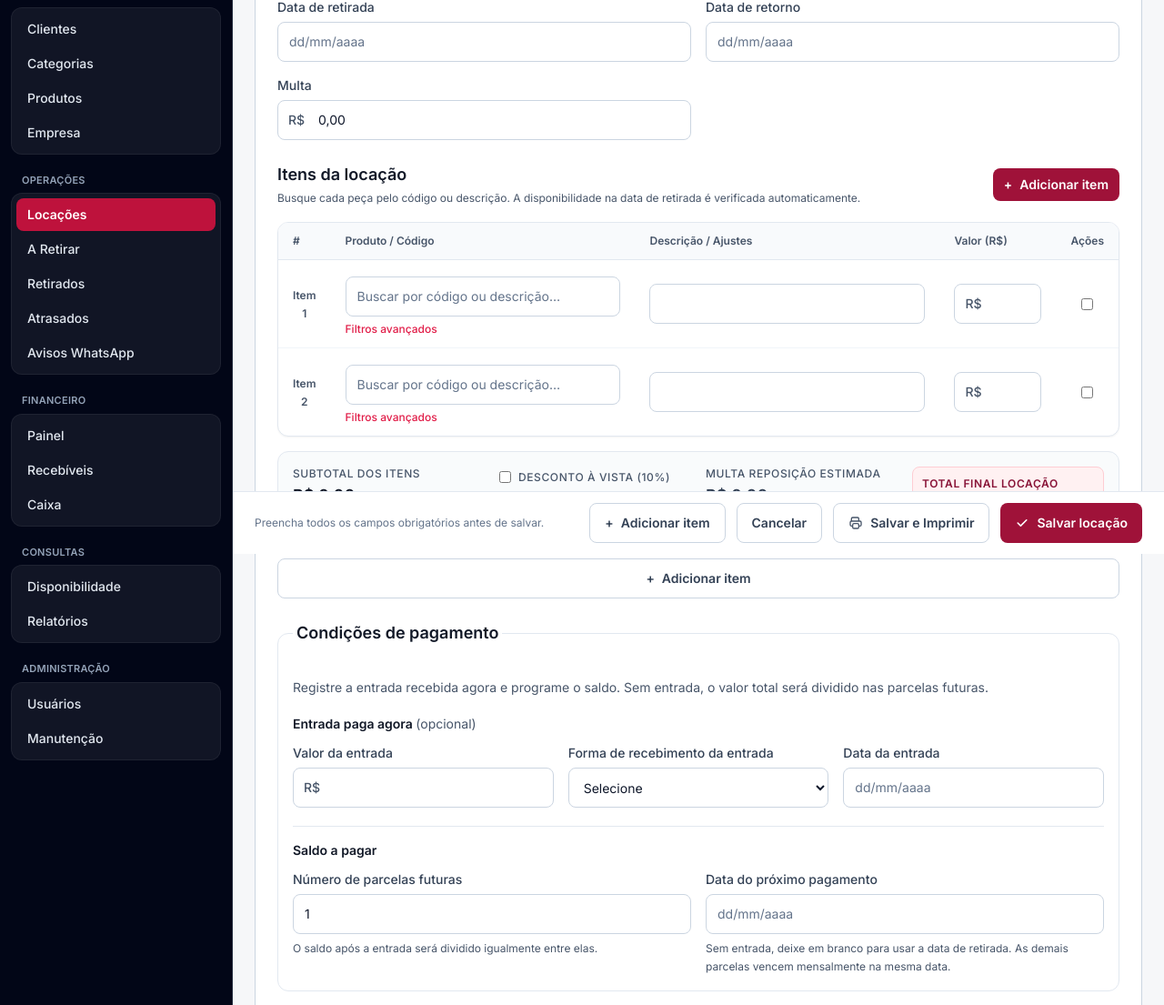
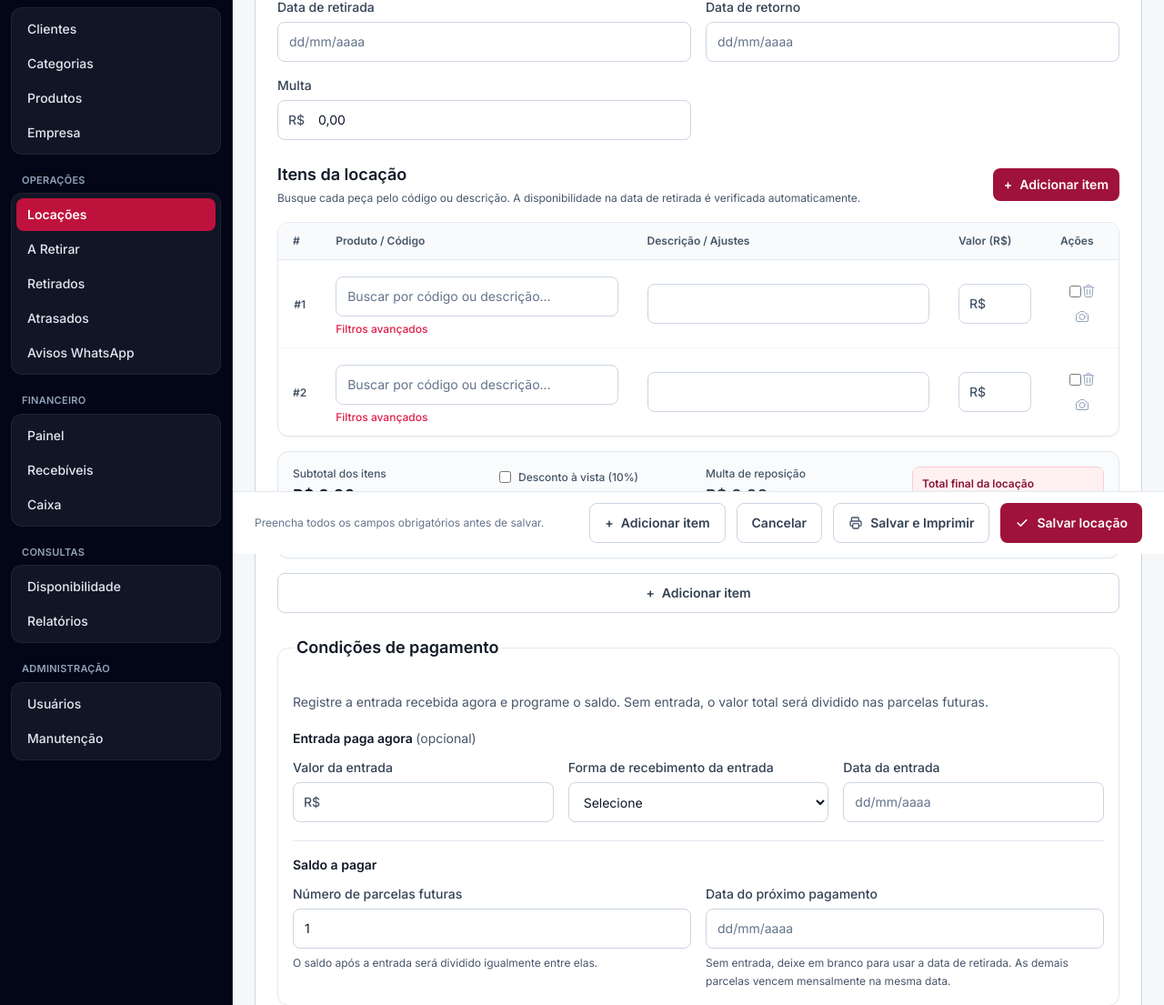
Before and after one commit to elvertoni/noivaecia, a Django app: page /locacoes/nova/ in a window 1280 px wide. Shown: the part 191-1296 px from the top of the page at 91% size. Run offline with Django 5.2, Linux system fonts and the light colour scheme; the visitor is signed in with stand-in values (Sample User, id 1); style sheets or scripts are compiled from the project's sources; some libraries are stand-ins or nearby versions.

Commit message:
fix(rentals): resolve audit findings for rental form accessibility, mobile responsiveness and proof photo upload

```diff
--- a/rentals/tests_footer_ui.py
+++ b/rentals/tests_footer_ui.py
@@ -77,7 +77,7 @@ class RentalFooterUITests(TestCase):
             'grid',
             'w-full',
             'min-w-0',
-            'grid-cols-2',
+            'grid-cols-1',
             'sm:flex',
             'sm:w-auto',
         }.issubset(button_group_classes))
--- a/templates/rentals/rental_form.html
+++ b/templates/rentals/rental_form.html
@@ -113,25 +113,26 @@
         <!-- High-Density Items Table Shell -->
         <div class="mt-4 table-shell overflow-x-auto rounded-xl border border-slate-200 bg-white shadow-sm">
           <table class="data-table w-full text-left border-collapse">
-            <thead>
+            <thead class="hidden sm:table-header-group">
               <tr class="border-b border-slate-200 bg-slate-50 text-xs font-semibold text-slate-600">
-                <th class="w-12 px-3 py-2.5 text-center">#</th>
-                <th class="min-w-[240px] px-3 py-2.5">Produto / Código</th>
-                <th class="min-w-[200px] px-3 py-2.5">Descrição / Ajustes</th>
-                <th class="w-32 px-3 py-2.5 text-right">Valor (R$)</th>
-                <th class="w-16 px-3 py-2.5 text-center">Ações</th>
+                <th class="w-10 px-3 py-2.5 text-center">#</th>
+                <th class="px-3 py-2.5">Produto / Código</th>
+                <th class="px-3 py-2.5">Descrição / Ajustes</th>
+                <th class="w-28 px-3 py-2.5 text-right">Valor (R$)</th>
+                <th class="w-20 px-3 py-2.5 text-center">Ações</th>
               </tr>
             </thead>
             <tbody id="item-forms" class="divide-y divide-slate-100 text-sm">
               {% for item_form in items %}
                 {# Skip blank, unsaved rows on re-render so leftover empty items never pile up. #}
                 {% if not items.is_bound or item_form.instance.pk or item_form.has_changed %}
-                <tr class="item-form transition-colors hover:bg-slate-50/80">
-                  <td class="px-3 py-2 text-center font-medium text-slate-500 align-middle">
+                <tr class="item-form flex flex-col gap-2 p-3 sm:table-row sm:p-0 transition-colors hover:bg-slate-50/80">
+                  <td class="hidden sm:table-cell px-3 py-2 text-center font-medium text-slate-500 align-middle" data-label="#">
                     {{ item_form.id }}
                     <span class="item-index text-xs font-semibold text-slate-600">#{{ forloop.counter }}</span>
                   </td>
-                  <td class="px-3 py-2 align-top">
+                  <td class="block sm:table-cell sm:px-3 sm:py-2 sm:align-top" data-label="Produto">
+                    {{ item_form.id }}
                     <div class="field-group product-search-field mb-0">
                       {{ item_form.product }}
                       <div class="relative">
@@ -143,6 +144,7 @@
                                aria-autocomplete="list"
                                aria-expanded="false"
                                aria-required="true"
+                               aria-label="Produto"
                                {% if item_form.product.errors %}aria-invalid="true" aria-describedby="{{ item_form.product.id_for_label }}-error"{% endif %}>
                         <div class="product-search-results autocomplete-results hidden" role="listbox"></div>
                       </div>
@@ -153,23 +155,44 @@
                       {% if item_form.product.errors %}<p id="{{ item_form.product.id_for_label }}-error" class="field-error text-xs mt-1" role="alert">{{ item_form.product.errors|striptags }}</p>{% endif %}
                     </div>
                   </td>
-                  <td class="px-3 py-2 align-top">
+                  <td class="block sm:table-cell sm:px-3 sm:py-2 sm:align-top" data-label="Descrição">
                     <div class="field-group mb-0">
                       {{ item_form.description|render_field }}
                       {% if item_form.description.errors %}<p class="field-error text-xs mt-1" role="alert">{{ item_form.description.errors|striptags }}</p>{% endif %}
                     </div>
                   </td>
-                  <td class="px-3 py-2 align-top">
+                  <td class="block sm:table-cell sm:px-3 sm:py-2 sm:align-top" data-label="Valor">
                     <div class="field-group mb-0">
                       {{ item_form.value|render_field }}
                       {% if item_form.value.errors %}<p class="field-error text-xs mt-1" role="alert">{{ item_form.value.errors|striptags }}</p>{% endif %}
                     </div>
                   </td>
-                  <td class="px-3 py-2 text-center align-top">
-                    <label class="touch-target inline-flex items-center justify-center p-1 text-rose-600 hover:text-rose-800 cursor-pointer" title="Remover item" for="{{ item_form.DELETE.id_for_label }}">
+                  <td class="flex items-center gap-2 sm:table-cell sm:px-3 sm:py-2 sm:text-center sm:align-top" data-label="Ações">
+                    <label class="inline-flex items-center justify-center rounded-md p-1.5 text-slate-400 hover:bg-rose-50 hover:text-rose-600 cursor-pointer transition-colors" title="Remover item" for="{{ item_form.DELETE.id_for_label }}">
                       {{ item_form.DELETE }}
-                      <span class="sr-only">Remover</span>
+                      <svg class="h-4 w-4" fill="none" viewBox="0 0 24 24" stroke-width="1.5" stroke="currentColor" aria-hidden="true">
+                        <path stroke-linecap="round" stroke-linejoin="round" d="m14.74 9-.346 9m-4.788 0L9.26 9m9.968-3.21c.342.052.682.107 1.022.166m-1.022-.165L18.16 19.673a2.25 2.25 0 0 1-2.244 2.077H8.084a2.25 2.25 0 0 1-2.244-2.077L4.772 5.79m14.456 0a48.108 48.108 0 0 0-3.478-.397m-12 .562c.34-.059.68-.114 1.022-.165m0 0a48.11 48.11 0 0 1 3.478-.397m7.5 0v-.916c0-1.18-.91-2.164-2.09-2.201a51.964 51.964 0 0 0-3.32 0c-1.18.037-2.09 1.022-2.09 2.201v.916m7.5 0a48.667 48.667 0 0 0-7.5 0" />
+                      </svg>
+                      <span class="text-xs text-rose-600 sm:hidden">Remover</span>
                     </label>
+                    <label class="inline-flex items-center justify-center rounded-md p-1.5 text-slate-400 hover:bg-sky-50 hover:text-sky-600 cursor-pointer transition-colors btn-photo-toggle" title="Foto de comprovação">
+                      <svg class="h-4 w-4" fill="none" viewBox="0 0 24 24" stroke-width="1.5" stroke="currentColor" aria-hidden="true">
+                        <path stroke-linecap="round" stroke-linejoin="round" d="M6.827 6.175A2.31 2.31 0 0 1 5.186 7.23c-.38.054-.757.112-1.134.175C2.999 7.58 2.25 8.507 2.25 9.574V18a2.25 2.25 0 0 0 2.25 2.25h15A2.25 2.25 0 0 0 21.75 18V9.574c0-1.067-.75-1.994-1.802-2.169a47.865 47.865 0 0 0-1.134-.175 2.31 2.31 0 0 1-1.64-1.055l-.822-1.316a2.192 2.192 0 0 0-1.736-1.039 48.774 48.774 0 0 0-5.232 0 2.192 2.192 0 0 0-1.736 1.04l-.821 1.316Z" />
+                        <path stroke-linecap="round" stroke-linejoin="round" d="M16.5 12.75a4.5 4.5 0 1 1-9 0 4.5 4.5 0 0 1 9 0ZM18.75 10.5h.008v.008h-.008V10.5Z" />
+                      </svg>
+                      <span class="text-xs text-sky-600 sm:hidden">Foto</span>
+                    </label>
+                  </td>
+                </tr>
+                <!-- Photo upload row (hidden by default) -->
+                <tr class="item-photo-row hidden bg-slate-50/50">
+                  <td colspan="5" class="px-4 py-2">
+                    <div class="field-group mb-0">
+                      <label class="field-label text-xs" for="{{ item_form.proof_photo_upload.id_for_label }}">{{ item_form.proof_photo_upload.label }}</label>
+                      {{ item_form.proof_photo_upload|render_field }}
+                      {% if item_form.proof_photo_upload.help_text %}<p class="field-help text-xs">{{ item_form.proof_photo_upload.help_text }}</p>{% endif %}
+                      {% if item_form.proof_photo_upload.errors %}<p class="field-error text-xs" role="alert">{{ item_form.proof_photo_upload.errors|striptags }}</p>{% endif %}
+                    </div>
                   </td>
                 </tr>
                 {% endif %}
@@ -179,25 +202,26 @@
         </div>
 
         <!-- Resumo de Totais da Locação em Tempo Real -->
-        <div class="mt-4 rounded-xl border border-slate-200 bg-slate-50/80 p-4 shadow-xs">
+        <div class="mt-4 rounded-xl border border-slate-200 bg-slate-50/80 p-4 shadow-sm">
           <div class="grid grid-cols-1 gap-4 sm:grid-cols-2 lg:grid-cols-4">
             <div>
-              <p class="text-xs font-medium text-app-muted uppercase tracking-wider">Subtotal dos Itens</p>
+              <p class="text-xs font-medium text-app-muted">Subtotal dos itens</p>
               <p id="subtotal-display" class="text-lg font-semibold text-app-ink mt-0.5">R$ 0,00</p>
             </div>
             <div>
-              <label class="inline-flex items-center gap-2 text-xs font-medium text-app-muted uppercase tracking-wider cursor-pointer" for="apply-cash-discount">
+              <label class="inline-flex items-center gap-2 text-xs font-medium text-app-muted cursor-pointer" for="apply-cash-discount">
                 <input type="checkbox" id="apply-cash-discount" class="rounded border-slate-300 text-rose-600 focus:ring-rose-500">
-                Desconto à Vista (10%)
+                Desconto à vista (10%)
               </label>
               <p id="discount-display" class="text-lg font-semibold text-emerald-600 mt-0.5">R$ 0,00</p>
+              <p class="text-[10px] text-app-muted">Apenas referência visual, não altera o valor salvo</p>
             </div>
             <div>
-              <p class="text-xs font-medium text-app-muted uppercase tracking-wider">Multa Reposição Estimada</p>
+              <p class="text-xs font-medium text-app-muted">Multa de reposição</p>
               <p id="penalty-display" class="text-lg font-semibold text-slate-700 mt-0.5">R$ 0,00</p>
             </div>
             <div class="rounded-lg bg-rose-50 border border-rose-200 p-2.5 text-right sm:text-left">
-              <p class="text-xs font-semibold text-rose-900 uppercase tracking-wider">Total Final Locação</p>
+              <p class="text-xs font-semibold text-rose-900">Total final da locação</p>
               <p id="total-final-display" class="text-xl font-bold text-rose-700 mt-0.5">R$ 0,00</p>
             </div>
           </div>
@@ -281,7 +305,7 @@
   {% if not has_payments %}
     <p class="mr-auto hidden text-xs text-slate-500 sm:block">Preencha todos os campos obrigatórios antes de salvar.</p>
   {% endif %}
-  <div id="rental-action-buttons" class="grid w-full min-w-0 grid-cols-2 gap-2 sm:flex sm:w-auto sm:items-center sm:gap-3">
+  <div id="rental-action-buttons" class="grid w-full min-w-0 grid-cols-1 gap-2 sm:flex sm:w-auto sm:items-center sm:gap-3">
     <button type="button"
             id="add-item-footer"
             class="btn btn-secondary min-w-0 w-full px-2 sm:w-auto sm:px-4"
@@ -316,12 +340,13 @@
 
 <template id="empty-form">
   {% with f=items.empty_form %}
-  <tr class="item-form transition-colors hover:bg-slate-50/80">
-    <td class="px-3 py-2 text-center font-medium text-slate-500 align-middle">
+  <tr class="item-form flex flex-col gap-2 p-3 sm:table-row sm:p-0 transition-colors hover:bg-slate-50/80">
+    <td class="hidden sm:table-cell px-3 py-2 text-center font-medium text-slate-500 align-middle">
       {{ f.id }}
-      <span class="item-index text-xs font-semibold text-slate-600">#__prefix__</span>
+      <span class="item-index text-xs font-semibold text-slate-600">#</span>
     </td>
-    <td class="px-3 py-2 align-top">
+    <td class="block sm:table-cell sm:px-3 sm:py-2 sm:align-top">
+      {{ f.id }}
       <div class="field-group product-search-field mb-0">
         {{ f.product }}
         <div class="relative">
@@ -331,7 +356,8 @@
                  role="combobox"
                  aria-autocomplete="list"
                  aria-expanded="false"
-                 aria-required="true">
+                 aria-required="true"
+                 aria-label="Produto">
           <div class="product-search-results autocomplete-results hidden" role="listbox"></div>
         </div>
         <div class="mt-1 flex items-center justify-between gap-2">
@@ -340,21 +366,41 @@
         <div class="availability-badge hidden mt-1 rounded-md border px-2 py-1 text-xs" role="status" aria-live="polite"></div>
       </div>
     </td>
-    <td class="px-3 py-2 align-top">
+    <td class="block sm:table-cell sm:px-3 sm:py-2 sm:align-top">
       <div class="field-group mb-0">
         {{ f.description|render_field }}
       </div>
     </td>
-    <td class="px-3 py-2 align-top">
+    <td class="block sm:table-cell sm:px-3 sm:py-2 sm:align-top">
       <div class="field-group mb-0">
         {{ f.value|render_field }}
       </div>
     </td>
-    <td class="px-3 py-2 text-center align-top">
-      <label class="touch-target inline-flex items-center justify-center p-1 text-rose-600 hover:text-rose-800 cursor-pointer" title="Remover item" for="{{ f.DELETE.id_for_label }}">
+    <td class="flex items-center gap-2 sm:table-cell sm:px-3 sm:py-2 sm:text-center sm:align-top">
+      <label class="inline-flex items-center justify-center rounded-md p-1.5 text-slate-400 hover:bg-rose-50 hover:text-rose-600 cursor-pointer transition-colors" title="Remover item" for="{{ f.DELETE.id_for_label }}">
         {{ f.DELETE }}
-        <span class="sr-only">Remover</span>
+        <svg class="h-4 w-4" fill="none" viewBox="0 0 24 24" stroke-width="1.5" stroke="currentColor" aria-hidden="true">
+          <path stroke-linecap="round" stroke-linejoin="round" d="m14.74 9-.346 9m-4.788 0L9.26 9m9.968-3.21c.342.052.682.107 1.022.166m-1.022-.165L18.16 19.673a2.25 2.25 0 0 1-2.244 2.077H8.084a2.25 2.25 0 0 1-2.244-2.077L4.772 5.79m14.456 0a48.108 48.108 0 0 0-3.478-.397m-12 .562c.34-.059.68-.114 1.022-.165m0 0a48.11 48.11 0 0 1 3.478-.397m7.5 0v-.916c0-1.18-.91-2.164-2.09-2.201a51.964 51.964 0 0 0-3.32 0c-1.18.037-2.09 1.022-2.09 2.201v.916m7.5 0a48.667 48.667 0 0 0-7.5 0" />
+        </svg>
+        <span class="text-xs text-rose-600 sm:hidden">Remover</span>
       </label>
+      <label class="inline-flex items-center justify-center rounded-md p-1.5 text-slate-400 hover:bg-sky-50 hover:text-sky-600 cursor-pointer transition-colors btn-photo-toggle" title="Foto de comprovação">
+        <svg class="h-4 w-4" fill="none" viewBox="0 0 24 24" stroke-width="1.5" stroke="currentColor" aria-hidden="true">
+          <path stroke-linecap="round" stroke-linejoin="round" d="M6.827 6.175A2.31 2.31 0 0 1 5.186 7.23c-.38.054-.757.112-1.134.175C2.999 7.58 2.25 8.507 2.25 9.574V18a2.25 2.25 0 0 0 2.25 2.25h15A2.25 2.25 0 0 0 21.75 18V9.574c0-1.067-.75-1.994-1.802-2.169a47.865 47.865 0 0 0-1.134-.175 2.31 2.31 0 0 1-1.64-1.055l-.822-1.316a2.192 2.192 0 0 0-1.736-1.039 48.774 48.774 0 0 0-5.232 0 2.192 2.192 0 0 0-1.736 1.04l-.821 1.316Z" />
+          <path stroke-linecap="round" stroke-linejoin="round" d="M16.5 12.75a4.5 4.5 0 1 1-9 0 4.5 4.5 0 0 1 9 0ZM18.75 10.5h.008v.008h-.008V10.5Z" />
+        </svg>
+        <span class="text-xs text-sky-600 sm:hidden">Foto</span>
+      </label>
+    </td>
+  </tr>
+  <!-- Photo upload row for new items (hidden by default) -->
+  <tr class="item-photo-row hidden bg-slate-50/50">
+    <td colspan="5" class="px-4 py-2">
+      <div class="field-group mb-0">
+        <label class="field-label text-xs" for="{{ f.proof_photo_upload.id_for_label }}">{{ f.proof_photo_upload.label }}</label>
+        {{ f.proof_photo_upload|render_field }}
+        {% if f.proof_photo_upload.help_text %}<p class="field-help text-xs">{{ f.proof_photo_upload.help_text }}</p>{% endif %}
+      </div>
     </td>
   </tr>
   {% endwith %}
@@ -654,146 +700,41 @@
   const container = document.getElementById('item-forms');
   const tpl = document.getElementById('empty-form');
 
-  function updateSummaryPreview(row) {
-    const summaryCard = row.querySelector('.item-summary-card');
-    if (!summaryCard) return;
+  // updateSummaryPreview is no longer needed — items are inline in the data table.
+  function updateSummaryPreview(row) { /* noop — table layout has no summary cards */ }
 
-    const productSelect = row.querySelector('select[name$="-product"]');
-    const searchInput = row.querySelector('.product-search-input');
-    const descInput = row.querySelector('input[name$="-description"]');
-    const valueInput = row.querySelector('input[name$="-value"]');
-
-    const titleEl = summaryCard.querySelector('.summary-product-title');
-    const descEl = summaryCard.querySelector('.summary-product-details');
-    const valueEl = summaryCard.querySelector('.summary-product-value');
-
-    // Title
-    if (titleEl) {
-      if (searchInput && searchInput.value.trim()) {
-        titleEl.textContent = searchInput.value;
-      } else if (productSelect && productSelect.selectedIndex >= 0 && productSelect.options[productSelect.selectedIndex].text) {
-        titleEl.textContent = productSelect.options[productSelect.selectedIndex].text;
-      } else {
-        titleEl.textContent = "Item sem produto selecionado";
-      }
-    }
-
-    // Description
-    if (descEl) {
-      if (descInput && descInput.value.trim()) {
-        descEl.textContent = `Obs: ${descInput.value}`;
-      } else {
-        descEl.textContent = "Sem observações adicionais";
-      }
-    }
-
-    // Value
-    if (valueEl) {
-      if (valueInput && valueInput.value.trim()) {
-        var parseFn = (window.NoivasCiaForms && window.NoivasCiaForms.parseBRDecimal)
-          ? window.NoivasCiaForms.parseBRDecimal
-          : function (v) { return v.replace(',', '.'); };
-        var formatFn = (window.NoivasCiaForms && window.NoivasCiaForms.formatBRDecimal)
-          ? window.NoivasCiaForms.formatBRDecimal
-          : function (v) { var n = parseFloat(v) || 0; return n.toFixed(2).replace('.', ','); };
-        var normalized = parseFn(valueInput.value);
-        valueEl.textContent = `R$ ${formatFn(normalized)}`;
-      } else {
-        valueEl.textContent = "R$ 0,00";
-      }
-    }
-
-    // Update Concluir button visibility
-    const hasProduct = productSelect && productSelect.value;
-    const concluirBtn = row.querySelector('.btn-concluir-item');
-    if (concluirBtn) {
-      if (hasProduct) concluirBtn.classList.remove('hidden');
-      else concluirBtn.classList.add('hidden');
-    }
-  }
-
+  // toggleItemForm simplified — table layout has no expand/collapse; just focus the search input.
   window.toggleItemForm = function (row, expand) {
     const del = row.querySelector('input[type="checkbox"][name$="-DELETE"]');
     if (del && del.checked) return;
-
-    const summaryCard = row.querySelector('.item-summary-card');
-    const editFields = row.querySelector('.item-edit-fields');
-    const concluirBtn = row.querySelector('.btn-concluir-item');
-
-    if (!summaryCard || !editFields) return;
-
     if (expand) {
-      summaryCard.classList.add('hidden');
-      editFields.classList.remove('hidden');
-
-      const productSelect = row.querySelector('select[name$="-product"]');
-      if (concluirBtn && productSelect && productSelect.value) {
-        concluirBtn.classList.remove('hidden');
-      }
-
       const searchInput = row.querySelector('.product-search-input');
-      if (searchInput && !searchInput.value) {
-        searchInput.focus();
-      }
-    } else {
-      const productSelect = row.querySelector('select[name$="-product"]');
-      if (!productSelect || !productSelect.value) {
-        const searchInput = row.querySelector('.product-search-input');
-        if (searchInput) {
-          searchInput.classList.add('border-red-500');
-          searchInput.focus();
-          setTimeout(() => searchInput.classList.remove('border-red-500'), 1500);
-        }
-        return;
-      }
-      updateSummaryPreview(row);
-      summaryCard.classList.remove('hidden');
-      editFields.classList.add('hidden');
-      if (concluirBtn) concluirBtn.classList.add('hidden');
+      if (searchInput) searchInput.focus();
     }
   };
 
-  // Number the visible (non-removed) item cards as "Item 1", "Item 2"…
+  // Number visible (non-removed) item rows as "#1", "#2"…
   function renumberItems() {
     if (!container) return;
     let n = 0;
     container.querySelectorAll('.item-form').forEach(function (row) {
       const del = row.querySelector('input[type="checkbox"][name$="-DELETE"]');
       const label = row.querySelector('.item-index');
-      const summaryCard = row.querySelector('.item-summary-card');
-      const editFields = row.querySelector('.item-edit-fields');
-      const titleEl = row.querySelector('.summary-product-title');
-      const concluirBtn = row.querySelector('.btn-concluir-item');
+      // Find associated photo row (next sibling tr.item-photo-row)
+      const photoRow = row.nextElementSibling;
 
       if (del && del.checked) {
         row.classList.add('opacity-40');
-        if (label) label.textContent = 'Item removido';
-        if (summaryCard) {
-          summaryCard.classList.remove('hidden');
-          summaryCard.style.pointerEvents = 'none';
+        if (label) label.textContent = '×';
+        if (photoRow && photoRow.classList.contains('item-photo-row')) {
+          photoRow.classList.add('hidden');
         }
-        if (editFields) editFields.classList.add('hidden');
-        if (titleEl) titleEl.style.textDecoration = 'line-through';
-        if (concluirBtn) concluirBtn.classList.add('hidden');
         return;
       }
 
       row.classList.remove('opacity-40');
       n += 1;
-      if (label) label.textContent = `Item ${n}`;
-      if (summaryCard) {
-        summaryCard.style.pointerEvents = '';
-        if (editFields && editFields.classList.contains('hidden')) {
-          summaryCard.classList.remove('hidden');
-        } else {
-          summaryCard.classList.add('hidden');
-          if (concluirBtn) {
-            const productSelect = row.querySelector('select[name$="-product"]');
-            if (productSelect && productSelect.value) concluirBtn.classList.remove('hidden');
-          }
-        }
-      }
-      if (titleEl) titleEl.style.textDecoration = '';
+      if (label) label.textContent = `#${n}`;
     });
   }
 
@@ -815,7 +756,6 @@
   }
 
   function focusEmptyRow(row) {
-    window.toggleItemForm(row, true);
     const input = row.querySelector('.product-search-input');
     if (input) {
       input.classList.add('border-rose-400');
@@ -865,11 +805,15 @@
         renumberItems();
       }
     });
-    // Update summary preview dynamically when typing description or value
-    container.addEventListener('input', function (event) {
-      if (event.target.matches('input[name$="-description"]') || event.target.matches('input[name$="-value"]')) {
-        const row = event.target.closest('.item-form');
-        if (row) updateSummaryPreview(row);
+    // Photo toggle: show/hide the photo upload row
+    container.addEventListener('click', function (event) {
+      const toggle = event.target.closest('.btn-photo-toggle');
+      if (!toggle) return;
+      const itemRow = toggle.closest('.item-form');
+      if (!itemRow) return;
+      const photoRow = itemRow.nextElementSibling;
+      if (photoRow && photoRow.classList.contains('item-photo-row')) {
+        photoRow.classList.toggle('hidden');
       }
     });
   }
@@ -1343,12 +1287,21 @@
     const subtotalEl = document.getElementById('subtotal-display');
     const discountEl = document.getElementById('discount-display');
     const totalFinalEl = document.getElementById('total-final-display');
-    const penaltyEl = document.getElementById('penalty-display');
+    const penaltyInput = document.getElementById('id_penalty_value');
+    let penaltyVal = 0;
+    if (penaltyInput && penaltyInput.value) {
+      penaltyVal = parseBRDecimal(penaltyInput.value);
+    }
 
     if (subtotalEl) subtotalEl.textContent = `R$ ${formatMoneyBR(subtotal)}`;
     if (discountEl) discountEl.textContent = isCashDiscount ? `- R$ ${formatMoneyBR(discount)}` : `R$ 0,00`;
     if (totalFinalEl) totalFinalEl.textContent = `R$ ${formatMoneyBR(totalFinal)}`;
-    if (penaltyEl) penaltyEl.textContent = `R$ ${formatMoneyBR(subtotal * 3.5)}`; // Multa reposição estimada
+    if (penaltyEl) penaltyEl.textContent = penaltyVal > 0 ? `R$ ${formatMoneyBR(penaltyVal)}` : (subtotal > 0 ? `R$ ${formatMoneyBR(subtotal)}` : `R$ 0,00`);
+  }
+
+  const penaltyInput = document.getElementById('id_penalty_value');
+  if (penaltyInput) {
+    penaltyInput.addEventListener('input', updateFinancialTotals);
   }
 
   if (container) {
```
